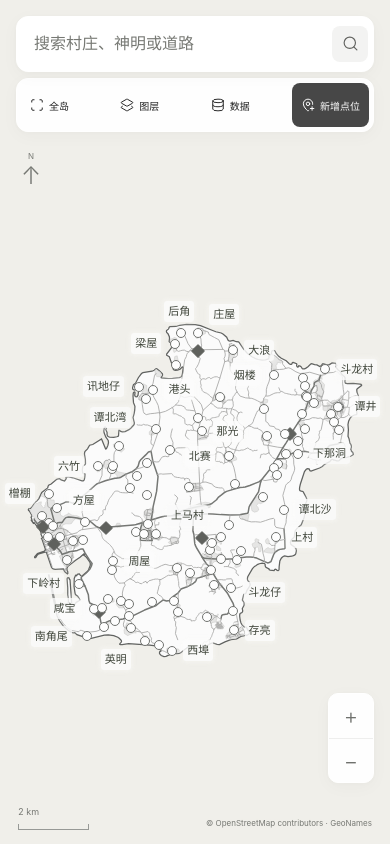
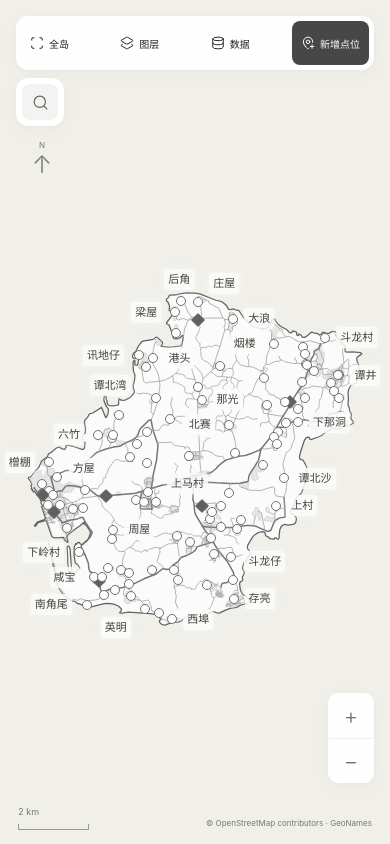
Before and after one commit to residualsun1/NaozhouMap, a website: page index.html in a window 390 px wide. Both pictures are taken after a click on the button "全岛". Drawn offline with Linux system fonts and the light colour scheme; no server answers.

Commit message:
Compact mobile search beneath the map toolbar

```diff
--- a/map-app.js
+++ b/map-app.js
@@ -26,6 +26,23 @@
   const uid = () => crypto.randomUUID ? crypto.randomUUID() : 'p-'+Date.now()+'-'+Math.random().toString(36).slice(2);
   const status = text => { $('search-status').textContent = text; };
   const workspace = $('workspace');
+  const mobileSearch = matchMedia('(max-width: 800px)');
+  const searchPanel = document.querySelector('.search-panel');
+  const searchButton = document.querySelector('.search-submit');
+  function setSearchExpanded(expanded,focus=false){
+    const open=mobileSearch.matches&&expanded;
+    searchPanel.classList.toggle('is-expanded',open);
+    searchButton.setAttribute('aria-label',mobileSearch.matches&&!open?'展开搜索':'搜索');
+    if(mobileSearch.matches){searchButton.setAttribute('aria-expanded',String(open));searchButton.setAttribute('aria-controls','search-input');}
+    else{searchButton.removeAttribute('aria-expanded');searchButton.removeAttribute('aria-controls');}
+    if(mobileSearch.matches&&!open){
+      $('search-feedback').hidden=true;
+      if(searchPanel.contains(document.activeElement))document.activeElement.blur();
+    }
+    if(focus)(open?$('search-input'):searchButton).focus({preventScroll:true});
+  }
+  mobileSearch.addEventListener('change',()=>setSearchExpanded(false));
+  setSearchExpanded(false);
   let openPanel = null, panelTrigger = null;
   function setUtility(id=null,trigger=null,restoreFocus=false){
     const previousTrigger=panelTrigger;
@@ -39,7 +56,7 @@
   function syncDetails(expand=false){
     const visible=!$('reference-section').hidden||!$('editor-section').hidden;
     $('detail-panel').hidden=!visible;workspace.classList.toggle('details-open',visible);
-    if(expand){expandDetails();$('detail-content').scrollTop=0;setUtility();$('search-feedback').hidden=true;}
+    if(expand){expandDetails();$('detail-content').scrollTop=0;setUtility();$('search-feedback').hidden=true;setSearchExpanded(false);}
   }
   for(const name of ['layers','data'])$(name+'-toggle').addEventListener('click',event=>setUtility(openPanel===name+'-panel'?null:name+'-panel',event.currentTarget));
   $('administrative-key').addEventListener('click',event=>setUtility(openPanel==='layers-panel'?null:'layers-panel',event.currentTarget));
@@ -51,7 +68,7 @@
   });
   document.addEventListener('pointerdown',event=>{
     if(openPanel&&!$(openPanel).contains(event.target)&&!event.target.closest('#layers-toggle,#data-toggle,#save-indicator,#administrative-key,#cloud-login'))setUtility();
-    if(!event.target.closest('.search-panel'))$('search-feedback').hidden=true;
+    if(!event.target.closest('.search-panel')){$('search-feedback').hidden=true;setSearchExpanded(false);}
   });
   $('search-input').addEventListener('input',()=>{if(!$('search-input').value.trim()){$('search-results').replaceChildren();status('');$('search-feedback').hidden=true;}});
   const pathData = (coordinates, closed=false) => coordinates.map(([lng,lat],i)=>{const p=project(lng,lat);return (i?'L':'M')+p.x.toFixed(2)+' '+p.y.toFixed(2);}).join(' ')+(closed?' Z':'');
@@ -404,7 +421,9 @@
   $('point-form').addEventListener('submit',async e=>{e.preventDefault();if(blockedStorage||saving||!ready||!$('point-form').reportValidity()||!faith.mayLeave())return;const now=new Date().toISOString(),old=points.find(p=>p.id===editingId);const p={id:editingId||uid(),name:$('point-name').value.trim(),lat:Number($('point-lat').value),lng:Number($('point-lng').value),source:$('point-source').value.trim(),note:$('point-note').value.trim(),createdAt:old?.createdAt||now,updatedAt:now};if(!validPoint(p)){notify('请填写有效名称与经纬度。');return;}const next=points.slice(),i=next.findIndex(item=>item.id===p.id);if(i<0)next.push(p);else next[i]=p;if(await store(next)){closeEditor();notify('已保存：'+p.name);}});
   $('delete-point').addEventListener('click',async()=>{if(!faith.mayLeave())return;const i=points.findIndex(p=>p.id===editingId);if(i<0)return;const removed=points[i],next=points.filter(p=>p.id!==removed.id);if(!await store(next))return;closeEditor();notify('已移除：'+removed.name,async()=>{if(!points.some(p=>p.id===removed.id)){const restored=points.slice();restored.splice(Math.min(i,restored.length),0,removed);if(await store(restored))renderPoints();}});});
   $('search-form').addEventListener('submit',e=>{
-    e.preventDefault();const term=$('search-input').value.trim().toLocaleLowerCase();$('search-results').replaceChildren();$('search-feedback').hidden=false;if(!term){status('请输入村名、神明或道路。');return;}
+    e.preventDefault();
+    if(mobileSearch.matches&&!searchPanel.classList.contains('is-expanded')){setSearchExpanded(true,true);return;}
+    const term=$('search-input').value.trim().toLocaleLowerCase();$('search-results').replaceChildren();$('search-feedback').hidden=false;if(!term){status('请输入村名、神明或道路。');return;}
     const nameMatches=p=>[p.name,p.pinyin,...(p.aliases||[])].some(name=>name?.toLocaleLowerCase().includes(term)||(term.endsWith('村')&&term.length>1&&name?.toLocaleLowerCase().replace(/村$/,'').includes(term.slice(0,-1))));
     const local=points.filter(p=>nameMatches(p)||faith.matches(p.id,'survey',term)),refs=data.places.filter(p=>nameMatches(p)||faith.matches(p.id,'reference',term)),matchedRoads=[...roadGroups.values()].filter(group=>[group.label,group.ref,...group.roads.flatMap(p=>[p.name,p.ref])].some(name=>name?.toLocaleLowerCase().includes(term)));
     const matchedAreas=administrativeAreas.filter(area=>!area.officePlaceId&&[area.name,area.committeeName,...(area.aliases||[])].some(name=>name.toLocaleLowerCase().includes(term)));
@@ -419,7 +438,7 @@
   $('show-labels').addEventListener('change',layoutPins);$('show-road-labels').addEventListener('change',layoutPins);
   $('show-clusters').addEventListener('change',()=>{const visible=$('show-clusters').checked;for(const id of ['residential-layer','building-layer'])$(id).style.display=visible?'':'none';});
   $('zoom-in').addEventListener('click',()=>zoomAt(1.5,undefined,undefined,true));$('zoom-out').addEventListener('click',()=>zoomAt(1/1.5,undefined,undefined,true));
-  $('island-view').addEventListener('click',()=>{if(!mayLeaveEditor())return;closeEditor();clearReference();setUtility();$('search-feedback').hidden=true;$('search-results').replaceChildren();$('search-input').value='';status('');homeView(true);});
+  $('island-view').addEventListener('click',()=>{if(!mayLeaveEditor())return;closeEditor();clearReference();setUtility();setSearchExpanded(false);$('search-feedback').hidden=true;$('search-results').replaceChildren();$('search-input').value='';status('');homeView(true);});
   stage.addEventListener('wheel',e=>{e.preventDefault();const rect=stage.getBoundingClientRect();zoomAt(Math.exp(-Math.max(-300,Math.min(300,e.deltaY))*.002),e.clientX-rect.left,e.clientY-rect.top);},{passive:false});
   const midpoint=(a,b)=>({x:(a.x+b.x)/2,y:(a.y+b.y)/2,d:Math.hypot(a.x-b.x,a.y-b.y)});
   stage.addEventListener('pointerdown',e=>{if(e.target.closest('button')||e.button!==0)return;cancelCamera();stage.setPointerCapture(e.pointerId);pointers.set(e.pointerId,{x:e.clientX,y:e.clientY});if(pointers.size===1){drag={x:e.clientX,y:e.clientY,view:{...view},clusterKey:e.target.closest('.residential')?.dataset.clusterKey};gestureMoved=false;}else if(pointers.size===2){const [a,b]=[...pointers.values()];pinch=midpoint(a,b);gestureMoved=true;}stage.classList.add('is-dragging');});
@@ -427,7 +446,7 @@
   function endPointer(e){if(!pointers.has(e.pointerId))return;const click=!gestureMoved&&pointers.size===1&&e.type==='pointerup',clusterKey=drag?.clusterKey;pointers.delete(e.pointerId);if(click&&picking){const rect=stage.getBoundingClientRect(),{w,h}=dimensions();const pos=unproject(view.x+(e.clientX-rect.left)/w*view.w,view.y+(e.clientY-rect.top)/h*view.h);setPickedLocation(pos.lng,pos.lat);}else if(click&&clusterKey){const cluster=clusterByKey.get(clusterKey);if(cluster)selectCluster(cluster);}pinch=null;if(pointers.size===1){const p=[...pointers.values()][0];drag={x:p.x,y:p.y,view:{...view}};}else if(!pointers.size){drag=null;stage.classList.remove('is-dragging');}}
   stage.addEventListener('pointerup',endPointer);stage.addEventListener('pointercancel',endPointer);
   svg.addEventListener('keydown',e=>{if(['+','=','-','ArrowUp','ArrowDown','ArrowLeft','ArrowRight','Home'].includes(e.key)){e.preventDefault();if(e.key==='Home')homeView(true);else if(e.key==='+'||e.key==='=')zoomAt(1.5,undefined,undefined,true);else if(e.key==='-')zoomAt(1/1.5,undefined,undefined,true);else{cancelCamera();if(e.key==='ArrowUp')view.y-=view.h*.12;if(e.key==='ArrowDown')view.y+=view.h*.12;if(e.key==='ArrowLeft')view.x-=view.w*.12;if(e.key==='ArrowRight')view.x+=view.w*.12;update();}}});
-  document.addEventListener('keydown',e=>{if(e.key==='Escape'){if(openPanel)setUtility(null,null,true);$('search-feedback').hidden=true;setPicking(false);}});
+  document.addEventListener('keydown',e=>{if(e.key==='Escape'){if(openPanel)setUtility(null,null,true);if(searchPanel.classList.contains('is-expanded'))setSearchExpanded(false,true);$('search-feedback').hidden=true;setPicking(false);}});
   new ResizeObserver(()=>{
     if(!home||!view)return;
     const cx=view.x+view.w/2,cy=view.y+view.h/2,wasHome=!cameraIntent&&Math.abs(view.w-home.w)<1&&Math.hypot(cx-center.x,cy-center.y)<1;
--- a/map.css
+++ b/map.css
@@ -266,18 +266,21 @@ main.details-open{grid-template-columns:minmax(0,1fr) 380px}
 @media(max-width:800px){
   main,main.details-open{height:100dvh;display:block;--sheet-size:clamp(235px,43dvh,410px)}
   .map-area{position:absolute;inset:0}
-  .search-panel,.details-open .search-panel{top:16px;left:16px;right:16px;width:auto;max-width:none}
-  .search-row input{font-size:16px;padding-top:9px;padding-bottom:9px}
+  .search-panel,.details-open .search-panel{top:78px;left:16px;right:auto;width:48px;max-width:calc(100% - 32px);transition:width .2s var(--ease),box-shadow .18s,border-color .18s}
+  .search-panel.is-expanded{width:min(380px,calc(100% - 32px))}
+  .search-row input{display:none;font-size:16px;padding-top:5px;padding-bottom:5px}
+  .search-panel.is-expanded .search-row input{display:block}
+  .search-panel:not(.is-expanded) #search-feedback{display:none}
   .detail-content input,.detail-content textarea{font-size:16px}
   .detail-content input{min-height:46px}
   .layer-toggle,.administrative-layer-control .layer-toggle{min-height:42px}
   .search-submit{width:36px;height:36px}
-  .map-toolbar,.details-open .map-toolbar{top:78px;left:16px;right:auto;gap:3px;max-width:calc(100% - 32px)}
+  .map-toolbar,.details-open .map-toolbar{top:16px;left:16px;right:auto;gap:3px;max-width:calc(100% - 32px)}
   .map-toolbar button{min-height:44px;padding:8px 11px;font-size:11px}
   .map-toolbar .ui-icon{width:15px;height:15px}
-  .map-stage,.details-open .map-stage{top:137px;bottom:0}
-  .north,.details-open .north{top:151px;left:21px}
-  .utility-panel,.details-open .utility-panel{top:136px;left:16px;right:16px;width:auto;max-width:none;max-height:calc(100% - 156px);padding:22px}
+  .map-stage,.details-open .map-stage{top:74px;bottom:0}
+  .north,.details-open .north{top:140px;left:32px}
+  .utility-panel,.details-open .utility-panel{top:78px;left:16px;right:16px;z-index:9;width:auto;max-width:none;max-height:calc(100% - 98px);padding:22px}
   .sidebar{position:absolute;left:12px;right:12px;bottom:0;height:var(--sheet-size);border:1px solid #e3e3e2;border-bottom:0;border-radius:17px 17px 0 0;box-shadow:0 -6px 28px #47484510;animation:sheet-in .25s var(--ease)}
   .detail-topbar{padding:19px 22px 17px}.section-eyebrow{margin-bottom:8px;font-size:8px}
   .detail-heading h2{font-size:23px}.review-badge{margin-top:4px}
```
